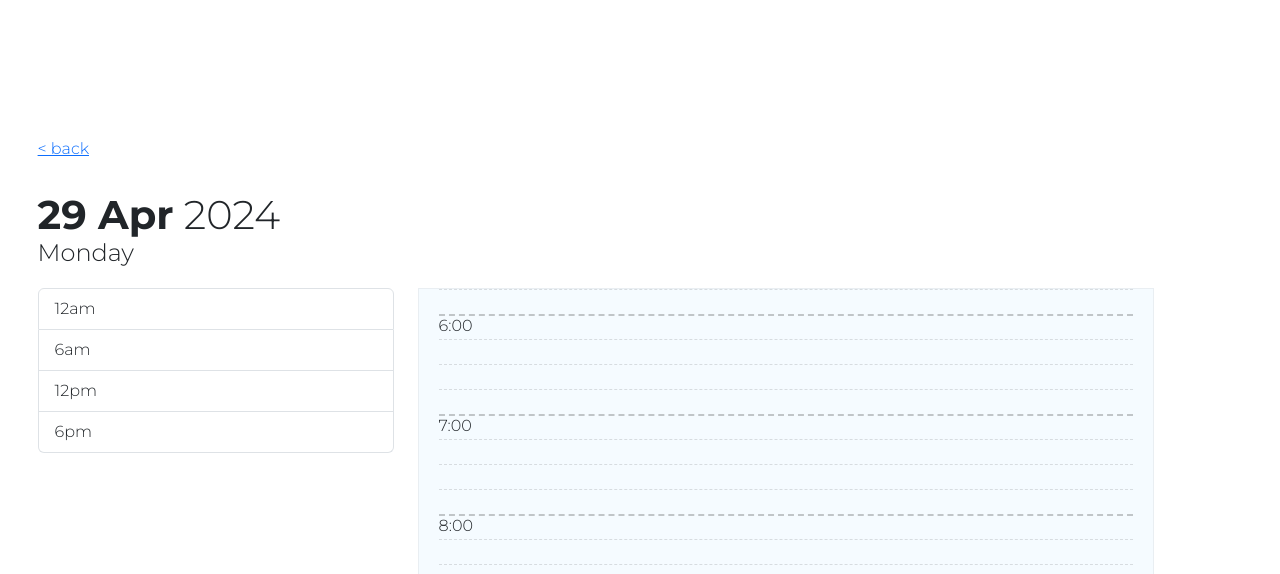
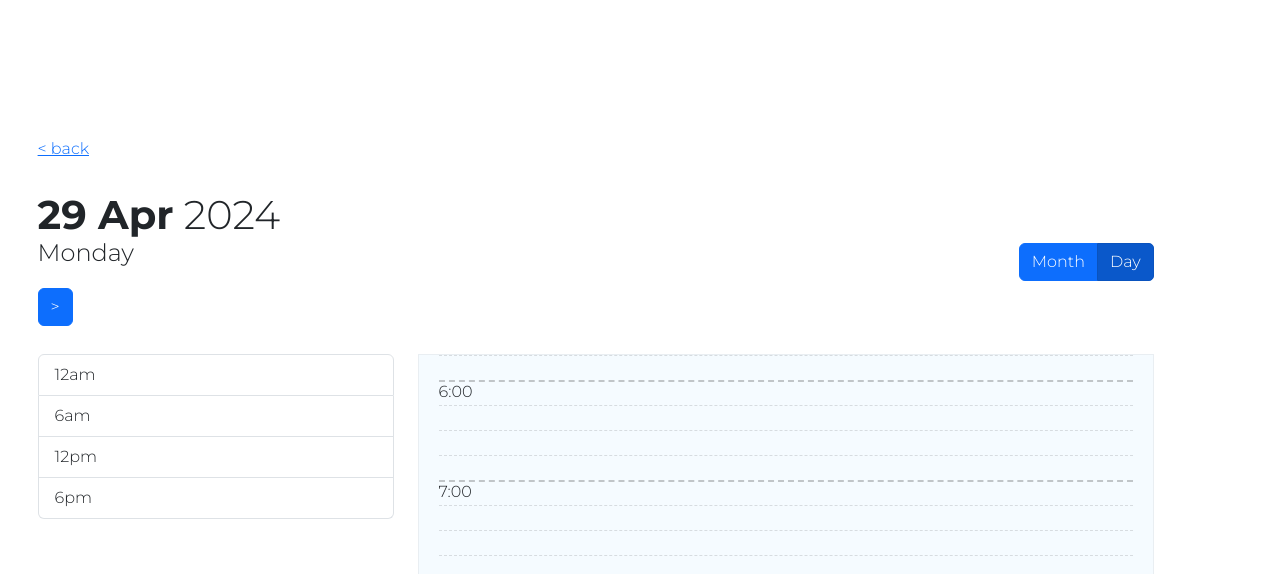
Before and after one commit to JosephLambon/Productivity-App, a Django app: page /day-view/1 in a window 1280 px wide. Shown: the part 71-645 px from the top of the page. Run offline with Django 5.2, Linux system fonts and the light colour scheme; a user stored in the database is signed in; data comes from the database, SQL or seed files in the repository; both versions use the stored data as it was after the commit; some libraries are stand-ins or nearby versions.

Commit message:
Added back & next day buttons to day.html.

```diff
--- a/Tasks/static/Tasks/calendar.css
+++ b/Tasks/static/Tasks/calendar.css
@@ -11,6 +11,8 @@
     font-weight: 600;
     font-style: normal;
   }
+
+.emphasised { font-style: italic; }
 
 .scrollspy-example {
   overflow: auto;
@@ -30,7 +32,7 @@
 }
 
 .calendar-event {
-  background-color: rgba(0, 94, 255, 0.377);
+  background-color: rgba(0, 136, 255, 0.377);
   margin: 0;
   padding: 1px;
 }
--- a/Tasks/templates/Tasks/day.html
+++ b/Tasks/templates/Tasks/day.html
@@ -5,10 +5,26 @@
     <div style='margin-bottom: 30px;'>
         <a href='{% url 'calendar' %}'>< back </a>
     </div>
-    <div id="day_head">
-        <h1 style="margin-bottom: 0;"><strong>{{ header_date.date|date:"j M" }}</strong> {{ header_date.date|date:"Y" }}</h1>
-        <h4 style="margin-bottom: 20px; margin-top: 0;">{{ header_date.date|date:"l" }}<h4>
-    </div>
+
+        <div class="header-container">
+            <div id="day_head">
+                <h1 style="margin-bottom: 0;"><strong>{{ header_date.date|date:"j M" }}</strong> {{ header_date.date|date:"Y" }}</h1>
+                <h4 style="margin-bottom: 20px; margin-top: 0;">{{ header_date.date|date:"l" }}<h4>
+                <div class="btn-group">
+                    {% if yesterday_id > 0 %}
+                        <a href="{% url 'day_view' yesterday_id %}" class="btn btn-primary" aria-current="page"> < </a>
+                    {% endif %}
+                    {% if tomorrow_id < 43 %}
+                    <a href="{% url 'day_view' tomorrow_id %}" class="btn btn-primary" aria-current="page"> > </a>
+                    {% endif %}
+                </div>
+            </div>
+            <div class="btn-group">
+                <a href="{% url 'calendar' %}" class="btn btn-primary" aria-current="page">Month</a>
+                <a href="#" class="btn btn-primary active" aria-current="page">Day</a>
+            </div>
+        </div>
+
 
     <div class="scroll_container" id="dayViewContainer">
     </div>
--- a/Tasks/views.py
+++ b/Tasks/views.py
@@ -1,6 +1,6 @@
 from django.contrib.auth import authenticate, login, logout
 from django.db import IntegrityError
-from django.http import HttpResponse, HttpResponseRedirect, HttpResponseBadRequest
+from django.http import HttpResponse, HttpResponseRedirect, HttpResponseBadRequest, HttpResponseNotFound
 from django.http import JsonResponse
 from django.shortcuts import render, redirect
 from django.urls import reverse
@@ -354,6 +354,7 @@ def load_calendar(request):
         "month_dates": parseable_month_days,
         "month": month,
         "year": datetime.date.today().year,
+        "today": Day.objects.get(user=request.user, date=datetime.date.today())
     })
 
 @login_required
@@ -380,6 +381,9 @@ def new_event(request):
 def day_view(request, day_id):
     try:
         day = Day.objects.get(user=request.user, id=day_id)
+        yesterday_id = int(day_id) - 1
+        tomorrow_id = int(day_id) + 1
+
         # Serialize datetime objects to string
         day_data = {
             'user': day.user.username,
@@ -399,7 +403,9 @@ def day_view(request, day_id):
         day_json = json.dumps(day_data, cls=DjangoJSONEncoder)
         return render(request, 'Tasks/day.html', {
             'day': day_json,
-            'header_date': day_data
+            'header_date': day_data,
+            'tomorrow_id': tomorrow_id,
+            'yesterday_id': yesterday_id
             })
     except Day.DoesNotExist:
         return HttpResponseNotFound("Day not found")
```
Also changed, not shown: Tasks/templates/Tasks/calendar.html (+10 -1 lines), db.sqlite3.
